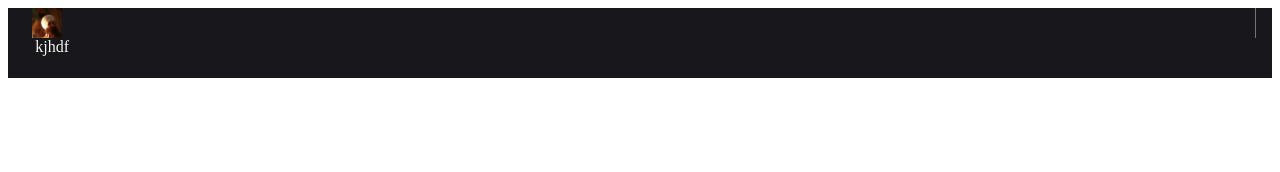
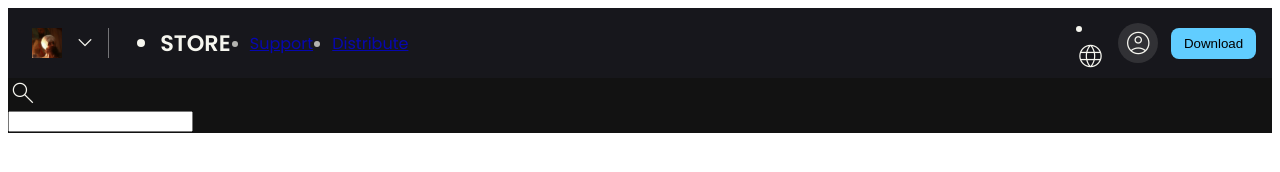
Before and after one commit to Dullat/DynamicInterface, a website built with webpack: page src/index.html in a window 1280 px wide. Built offline with nearby package versions, Linux system fonts and the light colour scheme.

Commit message:
Header :  Done

```diff
--- a/src/index.html
+++ b/src/index.html
@@ -3,14 +3,63 @@
   <head>
     <meta charset="UTF-8" />
     <meta name="viewport" content="width=device-width, initial-scale=1.0" />
+    <link
+      rel="stylesheet"
+      href="https://fonts.googleapis.com/css2?family=Material+Symbols+Outlined:opsz,wght,FILL,GRAD@20..48,100..700,0..1,-50..200"
+    />
+    <link rel="preconnect" href="https://fonts.googleapis.com" />
+    <link rel="preconnect" href="https://fonts.gstatic.com" crossorigin />
+    <link
+      href="https://fonts.googleapis.com/css2?family=Poppins:ital,wght@0,100;0,200;0,300;0,400;0,500;0,600;0,700;0,800;0,900;1,100;1,200;1,300;1,400;1,500;1,600;1,700;1,800;1,900&display=swap"
+      rel="stylesheet"
+    />
     <title>Document</title>
+    <style>
+      .material-symbols-outlined {
+        display: flex;
+        align-items: center;
+        font-size: 30px;
+        height: 30px;
+        font-variation-settings:
+          'FILL' 0,
+          'wght' 200,
+          'GRAD' 0,
+          'opsz' 24;
+      }
+    </style>
   </head>
   <body>
-    <header>
-      <div class="logo-section">
+    <header class="flex">
+      <div class="logo-section | flex">
         <div class="logo-box"></div>
+        <div class="main-drop-down">
+          <span class="material-symbols-outlined"> expand_more </span>
+        </div>
       </div>
-      <nav>kjhdf</nav>
+      <nav class="flex">
+        <ul class="left-nav | flex">
+          <li class="store">Store</li>
+          <li class="support"><a href="#">Support</a></li>
+          <li class="distribute"><a href="#">Distribute</a></li>
+        </ul>
+        <div class="right-nav | flex">
+          <li class="language">
+            <span class="material-symbols-outlined">language</span>
+          </li>
+          <li class="user | flex">
+            <span class="material-symbols-outlined"> account_circle </span>
+          </li>
+          <button class="btn">Download</button>
+        </div>
+      </nav>
     </header>
+    <main>
+      <div class="search-container">
+        <div class="search-bar">
+          <span class="material-symbols-outlined"> search </span>
+          <input type="text" />
+        </div>
+      </div>
+    </main>
   </body>
 </html>
```
